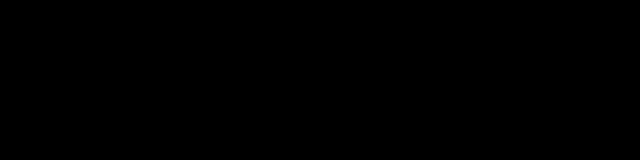
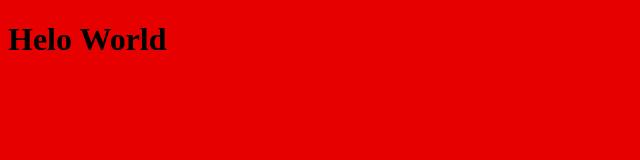
Before and after one commit to nahmed89/Assignment-6, a plain HTML site: page index.html in a window 1280 px wide. Shown: the whole page, without its empty margins (0-640 px from the left). Drawn offline with Linux system fonts and the light colour scheme.

Commit message:
Update css

```diff
--- a/style.css
+++ b/style.css
@@ -1,3 +1,3 @@
 body{
-    background-color: black;
+    background-color: rgb(231, 0, 0);
 }
```
